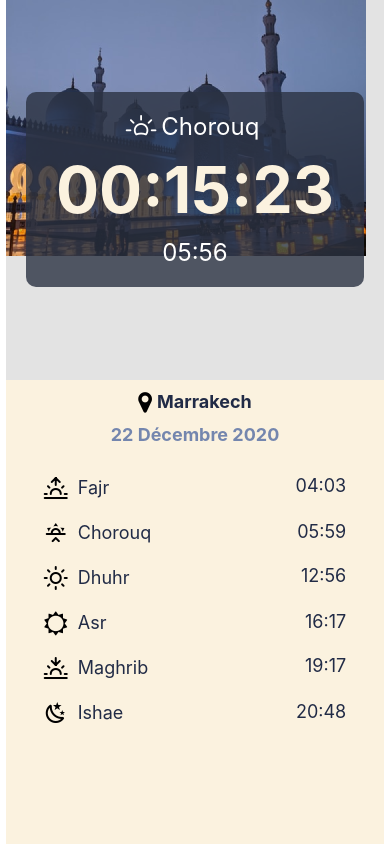
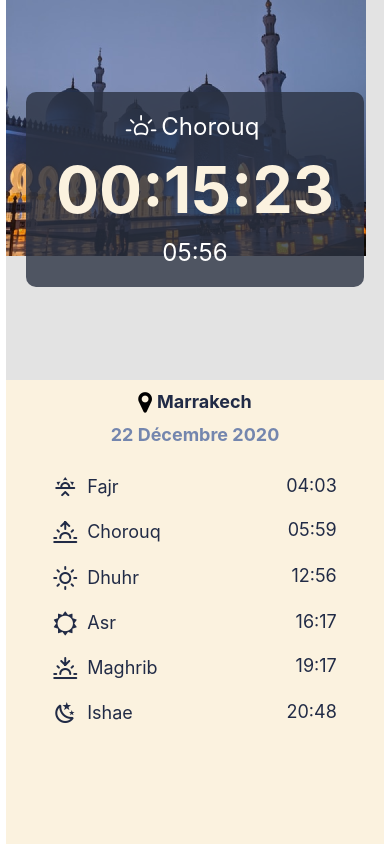
Before and after one commit to kafiln/salat-mobile, a React Native app: screen / in a window 390 px wide. Built offline with nearby package versions, Linux system fonts and the light colour scheme.

Commit message:
Done with the UI

```diff
--- a/App.js
+++ b/App.js
@@ -1,48 +1,8 @@
 import React from "react";
-import { SafeAreaView, StatusBar, StyleSheet, Text, View } from "react-native";
-
-import TimeCard from "./src/components/TimeCard";
-import DateTimePlace from "./src/components/DateTimePlace";
-import PrayerList from "./src/components/PrayerList";
+import MainScreen from "./src/screens/MainScreen";
 
 const App = () => {
-  return (
-    <>
-      {/* <StatusBar barStyle="dark-content" /> */}
-      <SafeAreaView style={styles.container}>
-        <View style={styles.top}>
-          <TimeCard name="Chorouq" remaining="00:15:23" time="05:56" />
-        </View>
-        <View style={styles.bottom}>
-          <DateTimePlace date="22 Décembre 2020" place="Marrakech" />
-          <PrayerList />
-        </View>
-      </SafeAreaView>
-    </>
-  );
+  return <MainScreen></MainScreen>;
 };
 
-const styles = StyleSheet.create({
-  container: {
-    flex: 1,
-    alignItems: "center",
-    justifyContent: "center",
-    maxWidth: 620,
-    marginHorizontal: "auto",
-  },
-
-  top: {
-    flex: 0.9,
-    width: "100%",
-    backgroundColor: "#e3e3e3",
-  },
-
-  bottom: {
-    alignItems: "center",
-    flex: 1.1,
-    width: "100%",
-    backgroundColor: "#FBF2DF",
-  },
-});
-
 export default App;
--- a/app.json
+++ b/app.json
@@ -1,7 +1,7 @@
 {
   "expo": {
-    "name": "native",
-    "slug": "native",
+    "name": "الصلاة في المغرب",
+    "slug": "Morocco-Prayer-Times",
     "platforms": [
       "ios",
       "android",
@@ -12,7 +12,7 @@
     "icon": "./assets/icon.png",
     "splash": {
       "image": "./assets/splash.png",
-      "resizeMode": "contain",
+      "resizeMode": "cover",
       "backgroundColor": "#ffffff"
     },
     "updates": {
@@ -23,6 +23,7 @@
     ],
     "ios": {
       "supportsTablet": true
-    }
+    },
+    "description": ""
   }
 }
--- a/src/components/ PrayerItem.jsx
+++ b/src/components/ PrayerItem.jsx
@@ -1,35 +1,40 @@
+import {
+  Feather,
+  FontAwesome,
+  MaterialCommunityIcons,
+} from "@expo/vector-icons";
 import React from "react";
 import { StyleSheet, Text, View } from "react-native";
-import {
-  Feather,
-  Fontisto,
-  MaterialCommunityIcons,
-  FontAwesome,
-} from "@expo/vector-icons";
 
-//TODO: Refactor this
+//TODO: Refactor this, is there a better way ?
 const getIcon = (name) => {
   switch (name) {
+    case "Chorouq":
+      return <Feather name="sunrise" style={styles.icon} size={24} />;
     case "Fajr":
-      return <Feather name="sunrise" size={24} />;
-    case "Chorouq":
       return (
         <MaterialCommunityIcons
           name="weather-sunset-up"
+          style={styles.icon}
           size={24}
-          color="black"
         />
       );
     case "Dhuhr":
-      return <Feather name="sun" size={24} />;
+      return <Feather name="sun" style={styles.icon} size={24} />;
     case "Asr":
-      return <FontAwesome name="sun-o" size={24} />;
+      return <FontAwesome name="sun-o" style={styles.icon} size={24} />;
     case "Maghrib":
-      return <Feather name="sunset" size={24} />;
+      return <Feather name="sunset" style={styles.icon} size={24} />;
     case "Ishae":
-      return <MaterialCommunityIcons name="weather-night" size={24} />;
+      return (
+        <MaterialCommunityIcons
+          name="weather-night"
+          style={styles.icon}
+          size={24}
+        />
+      );
     default:
-      return <Feather name="sunrise" size={24} />;
+      return <Feather name="sunrise" style={styles.icon} size={24} />;
   }
 };
 
@@ -63,13 +68,12 @@ const styles = StyleSheet.create({
     flexDirection: "row",
     alignItems: "center",
     justifyContent: "space-between",
-
-    // flex: 1,
   },
   time: {
-    // flex: 3,
-    alignItems: "flex-end",
     fontSize: 18,
     color: "#212B46",
   },
+  icon: {
+    color: "#212B46",
+  },
 });
--- a/src/components/PrayerList.jsx
+++ b/src/components/PrayerList.jsx
@@ -1,5 +1,5 @@
 import React from "react";
-import { StyleSheet, Text, View } from "react-native";
+import { StyleSheet, View } from "react-native";
 import PrayerItem from "./ PrayerItem";
 
 const PrayerList = () => {
@@ -19,8 +19,7 @@ export default PrayerList;
 
 const styles = StyleSheet.create({
   container: {
-    // backgroundColor: "#e3e3e3",
-    width: "80%",
+    width: "75%",
     paddingVertical: 20,
   },
 });
--- a/src/components/TimeCard.jsx
+++ b/src/components/TimeCard.jsx
@@ -1,6 +1,6 @@
+import { Fontisto } from "@expo/vector-icons";
 import React from "react";
-import { StyleSheet, Text, View, ImageBackground } from "react-native";
-import { Fontisto } from "@expo/vector-icons";
+import { ImageBackground, StyleSheet, Text, View } from "react-native";
 
 const TimeCard = ({ name, remaining, time }) => {
   const bgImage = require("../../assets/background.png");
--- /dev/null
+++ b/src/screens/MainScreen.jsx
@@ -0,0 +1,44 @@
+import React from "react";
+import { SafeAreaView, StyleSheet, View } from "react-native";
+import DateTimePlace from "../components/DateTimePlace";
+import PrayerList from "../components/PrayerList";
+import TimeCard from "../components/TimeCard";
+
+const MainScreen = () => {
+  return (
+    <SafeAreaView style={styles.container}>
+      <View style={styles.top}>
+        <TimeCard name="Chorouq" remaining="00:15:23" time="05:56" />
+      </View>
+      <View style={styles.bottom}>
+        <DateTimePlace date="22 Décembre 2020" place="Marrakech" />
+        <PrayerList />
+      </View>
+    </SafeAreaView>
+  );
+};
+
+export default MainScreen;
+
+const styles = StyleSheet.create({
+  container: {
+    flex: 1,
+    alignItems: "center",
+    justifyContent: "center",
+    maxWidth: 620,
+    marginHorizontal: "auto",
+  },
+
+  top: {
+    flex: 0.9,
+    width: "100%",
+    backgroundColor: "#e3e3e3",
+  },
+
+  bottom: {
+    alignItems: "center",
+    flex: 1.1,
+    width: "100%",
+    backgroundColor: "#FBF2DF",
+  },
+});
```
Also changed, not shown: assets/icon.png, assets/splash.png.
